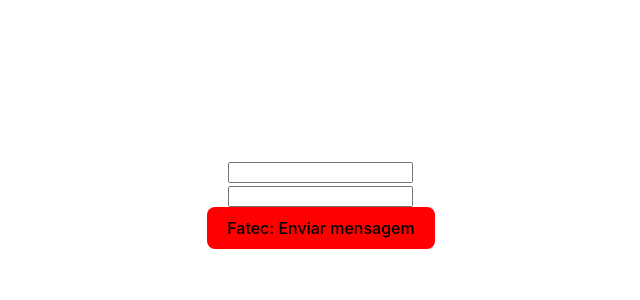
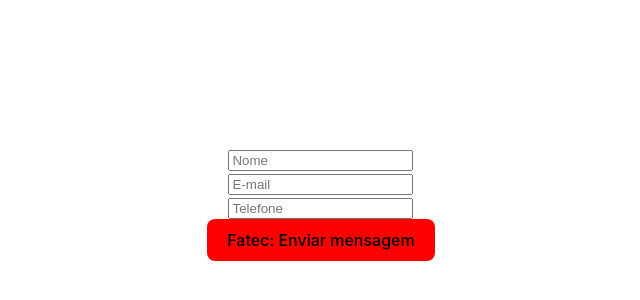
Before and after one commit to CaioAssis/Aula-React, a React (Vite) app: page / in a window 1280 px wide. Shown: the part 196-496 px from the top of the page, without its empty margins (319-959 px from the left). Built offline with nearby package versions, Linux system fonts and the light colour scheme.

Commit message:
Placeholder

```diff
--- a/src/components/formAt1/index.tsx
+++ b/src/components/formAt1/index.tsx
@@ -7,8 +7,9 @@
     return(
         <>
             <form>
-                <div><InputFatec/></div>
-                <div><InputFatec/></div>
+                <div><InputFatec placeholder='Nome'/></div>
+                <div><InputFatec placeholder='E-mail'/></div>
+                <div><InputFatec placeholder='Telefone'/></div>
                 <div><ButtonFatec type='submit' label='Fatec: Enviar mensagem'/></div>
             </form>
         </>
--- a/src/components/input-fatec/index.tsx
+++ b/src/components/input-fatec/index.tsx
@@ -1,8 +1,10 @@
+interface PHolder{
+    placeholder: string
+}
 
-
-function InputFatec() {
+function InputFatec({placeholder}: PHolder) {
     return (
-        <input type="text"></input>
+        <input type="text" placeholder={placeholder}></input>
     )
 }
 
```
